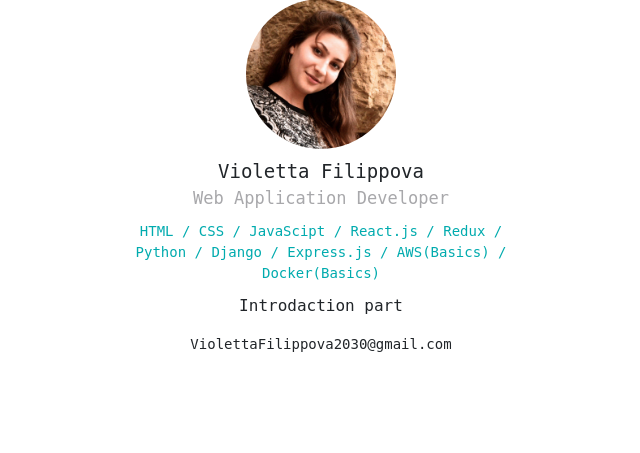
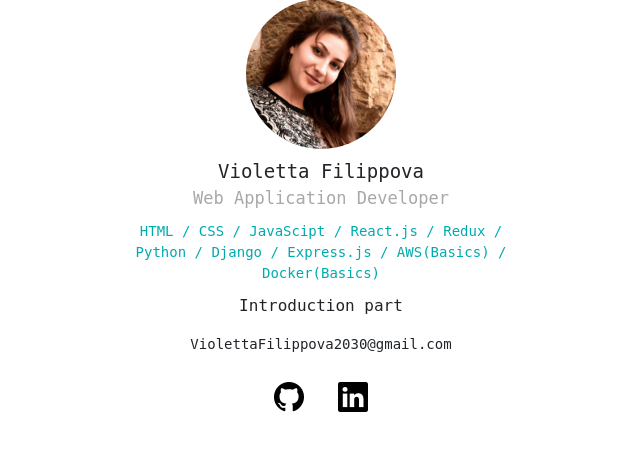
Before and after one commit to Viola-Ivolga/portfolio, a PHP site: page / in a window 1280 px wide. Shown: the part 157-610 px from the top of the page, without its empty margins (319-959 px from the left). Run offline with PHP 8.4, Linux system fonts and the light colour scheme.

Commit message:
Added theabout section

```diff
--- a/index.html
+++ b/index.html
@@ -3,6 +3,7 @@
 <head>
     <meta charset="UTF-8">
     <meta http-equiv="X-UA-Compatible" content="IE=edge">
+    <link rel="stylesheet" href="https://cdn.jsdelivr.net/npm/bootstrap-icons@1.8.1/font/bootstrap-icons.css">
     <meta name="viewport" content="width=device-width, initial-scale=1.0">
     <link href="https://cdn.jsdelivr.net/npm/bootstrap@5.1.3/dist/css/bootstrap.min.css" rel="stylesheet" integrity="sha384-1BmE4kWBq78iYhFldvKuhfTAU6auU8tT94WrHftjDbrCEXSU1oBoqyl2QvZ6jIW3" crossorigin="anonymous">
     <link rel="icon" type="image/png" href="img/techis-logo.png">
@@ -39,9 +40,13 @@
          <div class="vocation">Web Application Developer</div>
          <div class="skills">HTML / CSS / JavaScipt / React.js / Redux / Python / Django / Express.js / AWS(Basics) / Docker(Basics)</div>
          <p>
-             Introdaction part
+             Introduction part
          </p>
          <div class="email">ViolettaFilippova2030@gmail.com</div>
+         <div class="icons">
+         <a href="#"><i class="bi bi-github"></i></a>
+         <a href="#"><i class="bi bi-linkedin ms-3"></i></a>
+         </div>
      </div>
     <script src="https://cdn.jsdelivr.net/npm/bootstrap@5.1.3/dist/js/bootstrap.bundle.min.js" integrity="sha384-ka7Sk0Gln4gmtz2MlQnikT1wXgYsOg+OMhuP+IlRH9sENBO0LRn5q+8nbTov4+1p" crossorigin="anonymous"></script>
 </body>
--- a/style.css
+++ b/style.css
@@ -63,3 +63,12 @@ h2{
     margin-top: 14px;
     font-size: 14px;
 }
+
+#about .icons{
+    margin-top: 20px;
+    font-size: 30px;
+
+}
+#about .icons a{
+    color: #000;
+}
```
